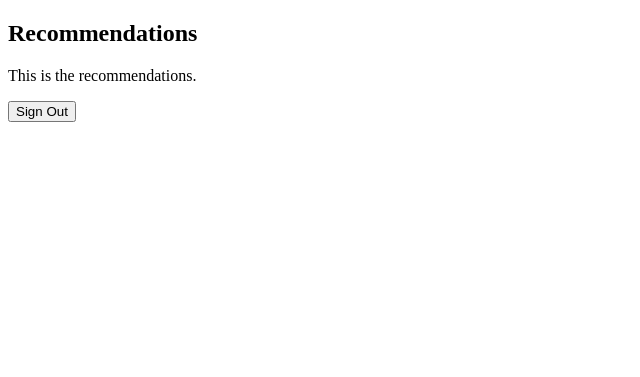
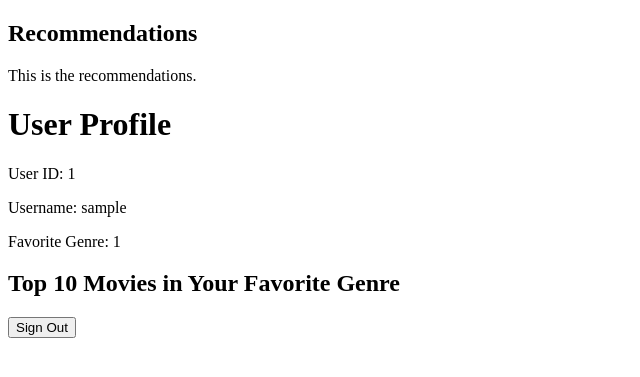
Before and after one commit to thejps92/it490, a PHP site: page /apache/recommendations.php in a window 1280 px wide. Shown: the part 170-547 px from the top of the page, without its empty margins (0-640 px from the left). Run offline with PHP 8.4, Linux system fonts and the light colour scheme; the visitor is signed in with stand-in values (Sample User, id 1); data that the repository does not hold is empty.

Commit message:
Added logic for recommendations

```diff
--- a/apache/publish_signin.php
+++ b/apache/publish_signin.php
@@ -55,6 +55,7 @@ $callback = function ($message) use ($username) {
         $_SESSION['username'] = $username;
         $_SESSION['id'] = $response['user_info']['id'];
         $_SESSION['fav_genre'] = $response['user_info']['fav_genre'];
+        $_SESSION['movies'] = $response['movies'];
         $newSessionToken = session_id();
 
         // Redirect the user to the user page
--- a/apache/recommendations.php
+++ b/apache/recommendations.php
@@ -1,14 +1,17 @@
 <?php
 session_start();
-if (isset($_SESSION['username'])) {
-    // Set the user's username to their username
+// Check if the variable $_SESSION is set with the user's information
+if (isset($_SESSION['username'], $_SESSION['id'], $_SESSION['fav_genre'], $_SESSION['movies'])) {
+    // Set the user's information
     $username = htmlspecialchars($_SESSION['username']);
+    $id = $_SESSION['id'];
+    $fav_genre = $_SESSION['fav_genre'];
+    $movies = $_SESSION['movies'];
 } else {
-    // If the user is not signed in redirect them to the home page
+    // If the user is not signed in, redirect them to the home page
     header('Location: signin.php');
     exit();
 }
-
 ?>
 
 
@@ -38,6 +41,23 @@ if (isset($_SESSION['username'])) {
 	</section>
 	</main>
 
+	<body>
+	<h1>User Profile</h1>
+        <p>User ID: <?php echo $id; ?></p>
+        <p>Username: <?php echo $username; ?></p>
+        <p>Favorite Genre: <?php echo $fav_genre; ?></p>
+
+        <h2>Top 10 Movies in Your Favorite Genre</h2>
+        <ul>
+            <?php
+            // Iterate through the movies array and display each movie title and genre
+            foreach ($movies as $movie) {
+                echo '<li>' . $movie['title'] . ' - ' . $movie['genre'] . '</li>';
+            }
+            ?>
+        </ul>
+	</body>
+
 	<footer>
 	<form method="post" action="publish_signout.php">
                 <input type="submit" name="signout" value="Sign Out">
```
Also changed, not shown: mysql/consume_signin.php (+55 -1 lines).
